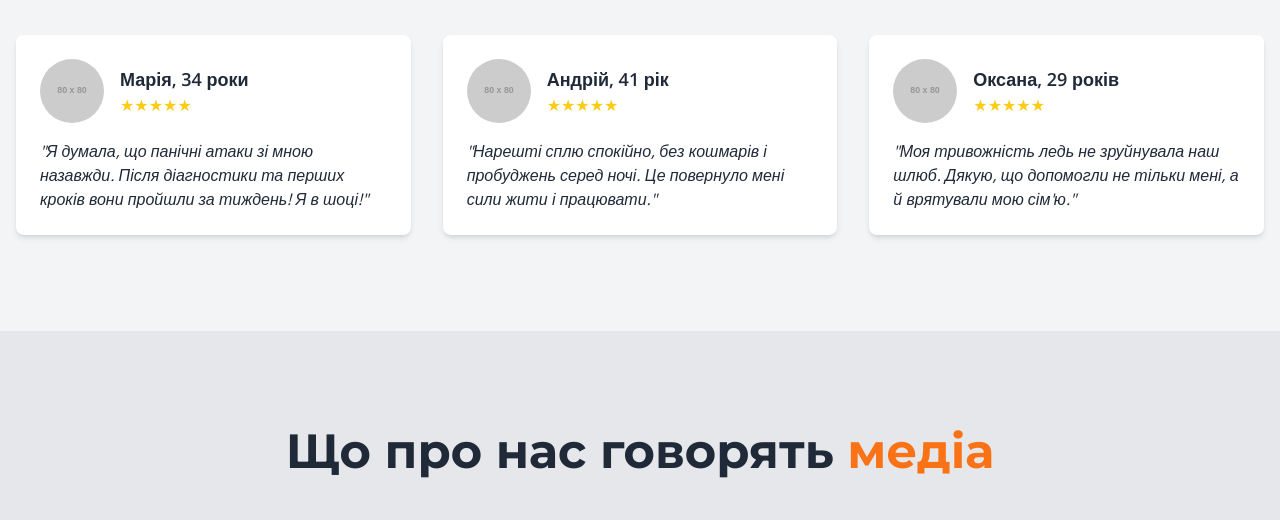
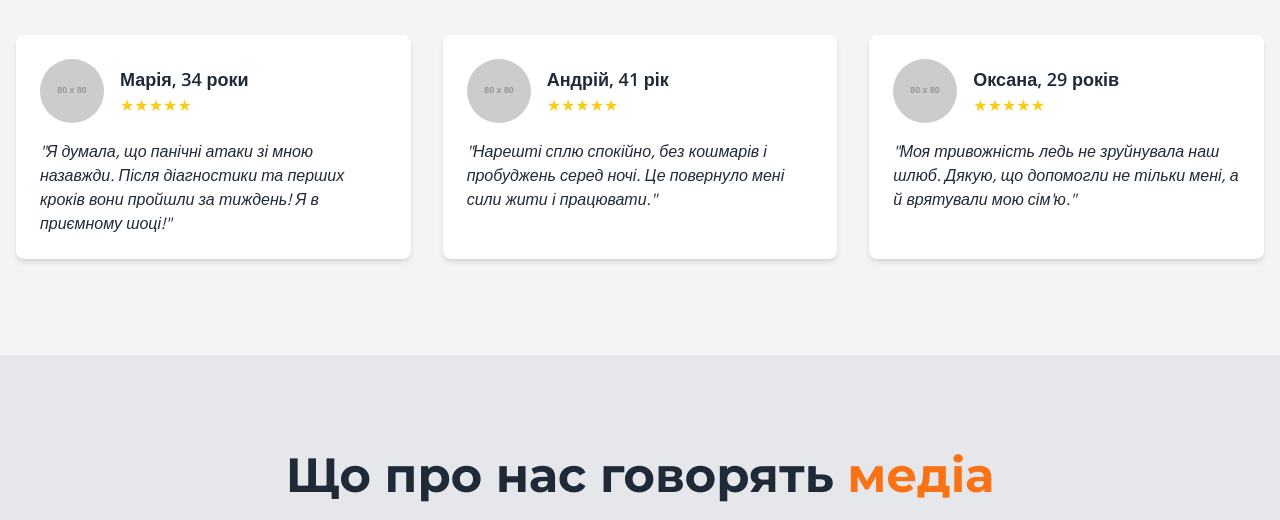
Before and after one commit to citadelnik/vzaemodia, a plain HTML site: page index.html in a window 1280 px wide. Shown: the part 5340-5860 px from the top of the page. Drawn offline with nearby package versions, Linux system fonts and the light colour scheme; placeholder pictures from the web are drawn by us.

Commit message:
Update index.html

```diff
--- a/index.html
+++ b/index.html
@@ -247,7 +247,7 @@
                             <div class="flex text-yellow-400">★★★★★</div>
                         </div>
                     </div>
-                    <p class="italic">"Я думала, що панічні атаки зі мною назавжди. Після діагностики та перших кроків вони пройшли за тиждень! Я в шоці!"</p>
+                    <p class="italic">"Я думала, що панічні атаки зі мною назавжди. Після діагностики та перших кроків вони пройшли за тиждень! Я в приємному шоці!"</p>
                 </div>
                 <!-- Відгук 2 -->
                 <div class="bg-white p-6 rounded-lg shadow-md">
```
